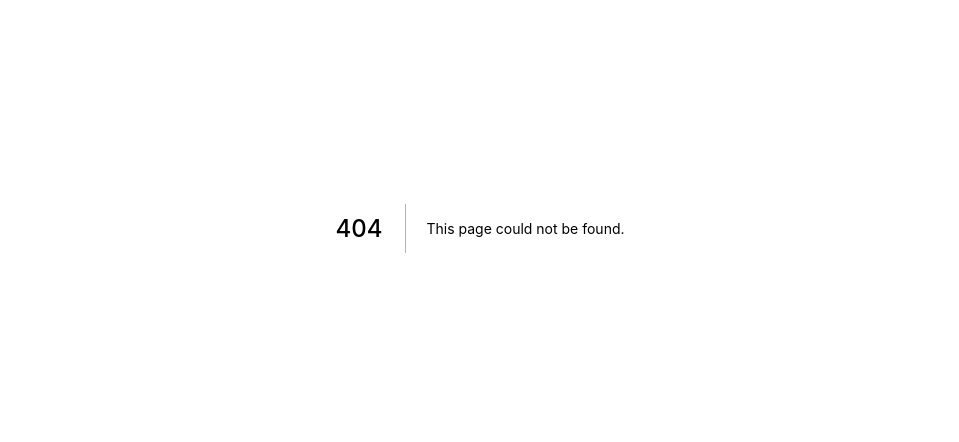
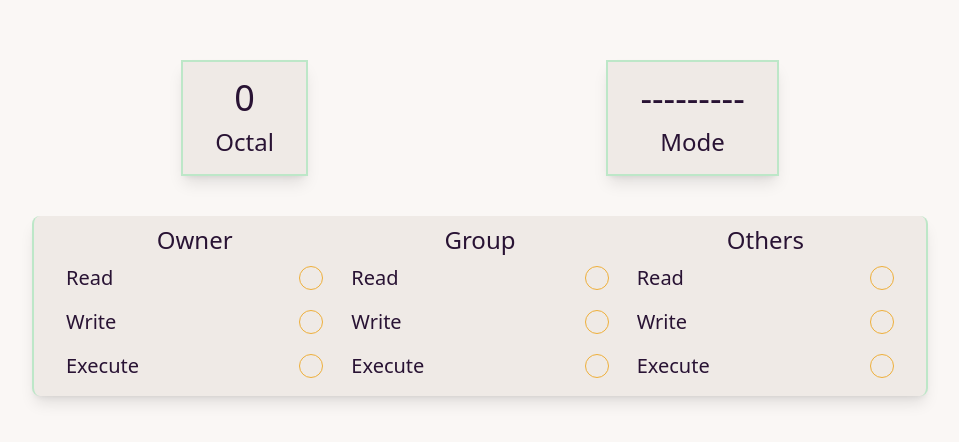
Before and after one commit to DanielCodex/small-tools, a Next.js app: page /chmod in a window 1280 px wide. Before the commit this address had no page. Shown: the part 172-614 px from the top of the page, without its empty margins (160-1119 px from the left). Built offline with nearby package versions, Linux system fonts and the light colour scheme.

Commit message:
Octal mode implementaion done
i will go to other branch to see how can i implement mode also

```diff
--- /dev/null
+++ b/src/pages/chmod.tsx
@@ -0,0 +1,228 @@
+import Head from "next/head";
+import { useState } from "react";
+import Container from "../components/Container";
+import {
+  sumOwner,
+  Permissions,
+  sumGroup,
+  sumOther,
+} from "../utils/permissions";
+
+function Chmod() {
+  const [owner, setOwner] = useState<Permissions>({
+    read: "",
+    write: "",
+    execute: "",
+  });
+
+  const [group, setGroup] = useState<Permissions>({
+    read: "",
+    write: "",
+    execute: "",
+  });
+
+  const [other, setOther] = useState<Permissions>({
+    read: "",
+    write: "",
+    execute: "",
+  });
+
+  return (
+    <Container>
+      <Head>
+        <title>chmod</title>
+      </Head>
+      <div className="flex h-screen flex-col justify-center gap-10">
+        <div className="flex justify-around">
+          <div className="border-2 border-green-400/30 bg-base-200 px-8 py-4 shadow-lg">
+            <h1 className="mb-2 text-center text-4xl">
+              {sumOwner(owner) + sumGroup(group) + sumOther(other)}
+            </h1>
+            <p className="text-2xl">Octal</p>
+          </div>
+          <div className="border-2 border-green-400/30 bg-base-200 px-8 py-4 shadow-lg">
+            <h1 className="mb-2 text-center text-4xl">---------</h1>
+            <p className="text-center text-2xl">Mode</p>
+          </div>
+        </div>
+        <div className="grid grid-cols-3 gap-5 rounded-lg border-r-2 border-l-2 border-green-400/30 bg-base-200 px-7 py-2 shadow-lg">
+          {/* owner */}
+          <div>
+            <div className="form-control">
+              <h2 className="text-center text-2xl">Owner</h2>
+              <label className="label cursor-pointer">
+                <span className="label-text text-xl">Read</span>
+                <input
+                  type="checkbox"
+                  className="checkbox checkbox-accent"
+                  value="400"
+                  onChange={(e) => {
+                    if (e.target.checked) {
+                      setOwner({
+                        ...owner,
+                        read: e.target.value,
+                      });
+                    } else {
+                      setOwner({ ...owner, read: "" });
+                    }
+                  }}
+                />
+              </label>
+            </div>
+            <div className="form-control">
+              <label className="label cursor-pointer">
+                <span className="label-text text-xl">Write</span>
+                <input
+                  type="checkbox"
+                  className="checkbox checkbox-accent"
+                  value="200"
+                  onChange={(e) => {
+                    if (e.target.checked) {
+                      setOwner({
+                        ...owner,
+                        write: e.target.value,
+                      });
+                    } else {
+                      setOwner({ ...owner, write: "" });
+                    }
+                    console.log(owner.write);
+                  }}
+                />
+              </label>
+            </div>
+            <div className="form-control">
+              <label className="label cursor-pointer">
+                <span className="label-text text-xl">Execute</span>
+                <input
+                  type="checkbox"
+                  className="checkbox checkbox-accent"
+                  value="100"
+                  onChange={(e) => {
+                    if (e.target.checked) {
+                      setOwner({ ...owner, execute: e.target.value });
+                    } else {
+                      setOwner({ ...owner, execute: "" });
+                    }
+                  }}
+                />
+              </label>
+            </div>
+          </div>
+
+          {/* group */}
+          <div>
+            <div className="form-control">
+              <h2 className="text-center text-2xl">Group</h2>
+              <label className="label cursor-pointer">
+                <span className="label-text text-xl">Read</span>
+                <input
+                  type="checkbox"
+                  className="checkbox checkbox-accent"
+                  value="40"
+                  onChange={(e) => {
+                    if (e.target.checked) {
+                      setGroup({ ...group, read: e.target.value });
+                    } else {
+                      setGroup({ ...group, read: "" });
+                    }
+                  }}
+                />
+              </label>
+            </div>
+            <div className="form-control">
+              <label className="label cursor-pointer">
+                <span className="label-text text-xl">Write</span>
+                <input
+                  type="checkbox"
+                  className="checkbox checkbox-accent"
+                  value="20"
+                  onChange={(e) => {
+                    if (e.target.checked) {
+                      setGroup({ ...group, write: e.target.value });
+                    } else {
+                      setGroup({ ...group, write: "" });
+                    }
+                  }}
+                />
+              </label>
+            </div>
+            <div className="form-control">
+              <label className="label cursor-pointer">
+                <span className="label-text text-xl">Execute</span>
+                <input
+                  type="checkbox"
+                  className="checkbox checkbox-accent"
+                  value="10"
+                  onChange={(e) => {
+                    if (e.target.checked) {
+                      setGroup({ ...group, execute: e.target.value });
+                    } else {
+                      setGroup({ ...group, execute: "" });
+                    }
+                  }}
+                />
+              </label>
+            </div>
+          </div>
+
+          {/* user */}
+          <div>
+            <div className="form-control">
+              <h2 className="text-center text-2xl">Others</h2>
+              <label className="label cursor-pointer">
+                <span className="label-text text-xl">Read</span>
+                <input
+                  type="checkbox"
+                  className="checkbox checkbox-accent"
+                  value="4"
+                  onChange={(e) => {
+                    if (e.target.checked) {
+                      setOther({ ...other, read: e.target.value });
+                    } else {
+                      setOther({ ...other, read: "" });
+                    }
+                  }}
+                />
+              </label>
+            </div>
+            <div className="form-control">
+              <label className="label cursor-pointer">
+                <span className="label-text text-xl">Write</span>
+                <input
+                  type="checkbox"
+                  className="checkbox checkbox-accent"
+                  value="2"
+                  onChange={(e) => {
+                    if (e.target.checked) {
+                      setOther({ ...other, write: e.target.value });
+                    } else {
+                      setOther({ ...other, write: "" });
+                    }
+                  }}
+                />
+              </label>
+            </div>
+            <div className="form-control">
+              <label className="label cursor-pointer">
+                <span className="label-text text-xl">Execute</span>
+                <input
+                  type="checkbox"
+                  className="checkbox checkbox-accent"
+                  value="1"
+                  onChange={(e) => {
+                    if (e.target.checked) {
+                      setOther({ ...other, execute: e.target.value });
+                    } else {
+                      setOther({ ...other, execute: "" });
+                    }
+                  }}
+                />
+              </label>
+            </div>
+          </div>
+        </div>
+      </div>
+    </Container>
+  );
+}
+export default Chmod;
```
